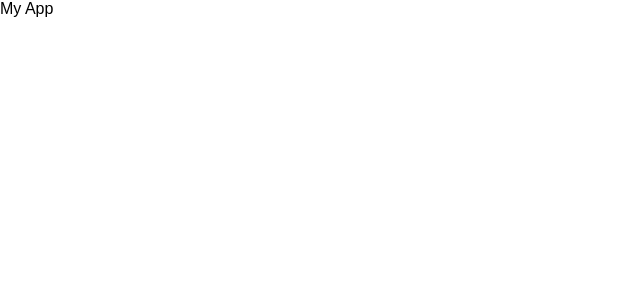
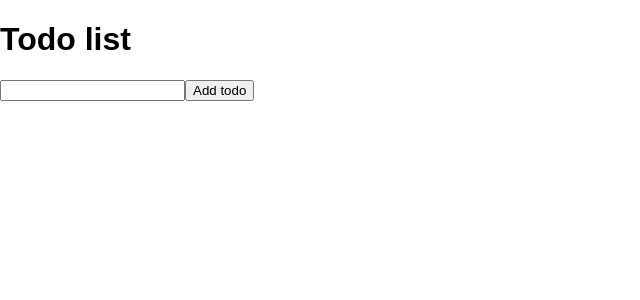
Before and after one commit to MarySalemme/another-todo-app, a React (Create React App) app: page / in a window 1280 px wide. Shown: the top 300 px of the page, without its empty margins (0-640 px from the left). Built offline with nearby package versions, Linux system fonts and the light colour scheme.

Commit message:
Implement addTodo component

```diff
--- a/src/App.js
+++ b/src/App.js
@@ -1,8 +1,12 @@
 import React from 'react';
 import './App.css';
+import AddTodo from './components/addTodo/';
 
 const App = () => (
-  <div>My App</div>
+  <div>
+    <h1>Todo list</h1>
+    <AddTodo submitTodo={() => {}} />
+  </div>
 );
 
 export default App;
--- /dev/null
+++ b/src/components/addTodo/index.js
@@ -0,0 +1,41 @@
+import React from 'react';
+import PropTypes from 'prop-types';
+
+// ({ submitTodo }) passes that function into the component as a property
+const AddTodo = ({ submitTodo }) => {
+  let input;
+
+  return (
+    <div>
+      <form
+        onSubmit={(event) => {
+          // prevents the reloading of the page
+          event.preventDefault();
+          // enters the text in the input
+          submitTodo(input.value);
+          input.value = '';
+        }}
+      >
+
+        <input
+          className="todo-input"
+          // tells React to store a reference to this DOM element so it will be able to use it in the component
+          ref={(element) => {
+            input = element;
+          }}
+        />
+
+        <button type="submit" className="todo-submit" >
+          Add todo
+        </button>
+      </form>
+    </div>
+  );
+};
+
+// validate the prop in the component by telling it's a function and it's required
+AddTodo.propTypes = {
+  submitTodo: PropTypes.func.isRequired,
+};
+
+export default AddTodo;
```
Also changed, not shown: src/components/addTodo/test.js (added, +35 -0 lines).
